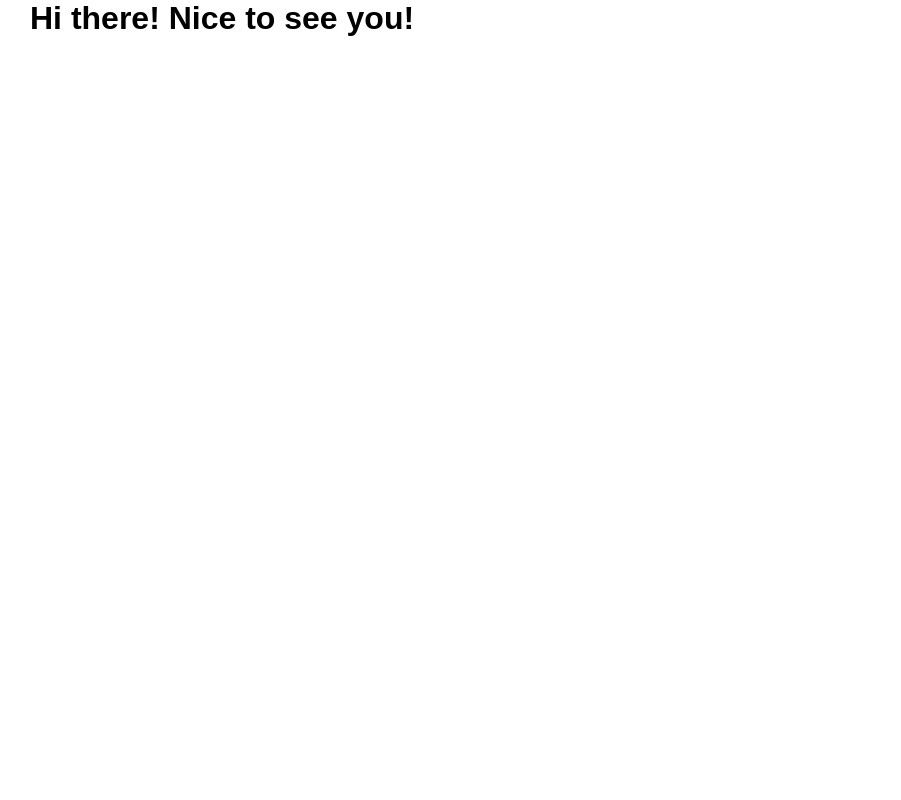
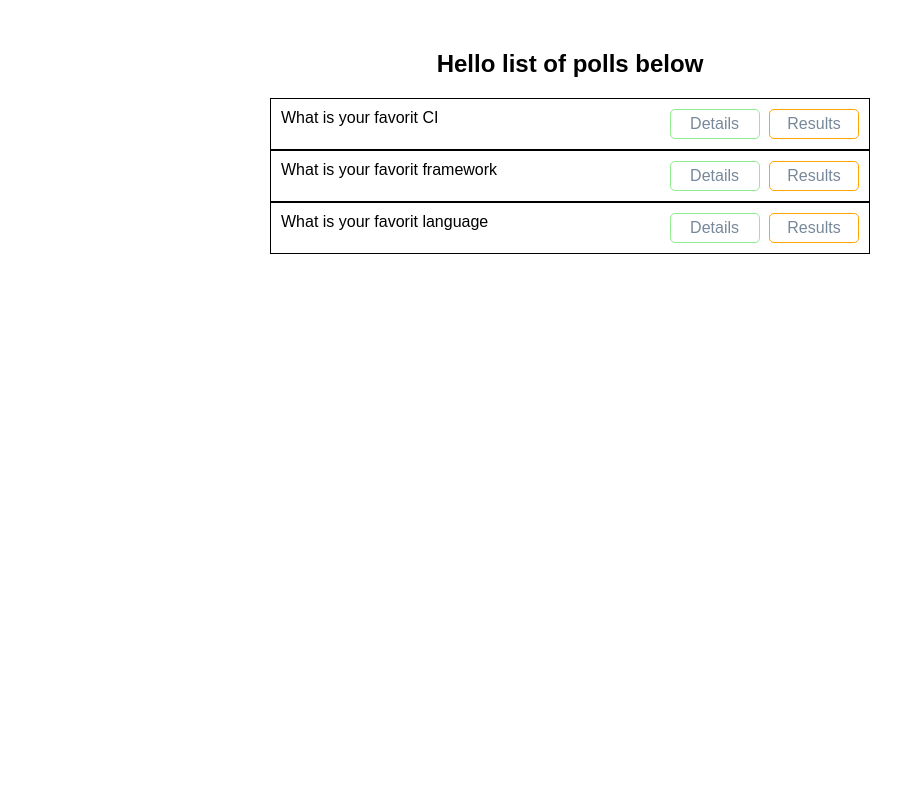
Before and after one commit to gmdmgithub/django_landing_page, a Django app: page /en/polls/ in a window 1280 px wide. Shown: the whole page, without its empty margins (70-971 px from the left). Run offline with Django 3.2, Linux system fonts and the light colour scheme; data comes from the database, SQL or seed files in the repository.

Commit message:
result and detail sceleton

```diff
--- /dev/null
+++ b/polls/templates/polls/details.html
@@ -0,0 +1 @@
+Details will be here
--- a/polls/templates/polls/index.html
+++ b/polls/templates/polls/index.html
@@ -6,6 +6,22 @@
 
 {% block content %}
 
-<h1> Hi there! {{ test }} </h1>
+<div class="polls">
+    <h2> Hello list of polls below </h2>
+    {% for q in latest_questions %}
+
+        <div class="row">
+            <p> {{ q.question_text }}</p>
+            <div>
+                <a class="primary" href="{% url 'polls:p_details' q.id %}">Details</a>
+                <a class="secondary" href="{% url 'polls:p_results' q.id %}">Results</a>
+            </div>
+        </div>
+
+    {% empty %}
+        <p>There is no question</p>
+    {% endfor %}
+
+</div>
 
 {% endblock content %}
--- /dev/null
+++ b/polls/templates/polls/results.html
@@ -0,0 +1 @@
+results here
--- a/polls/templates/polls/template.html
+++ b/polls/templates/polls/template.html
@@ -6,7 +6,7 @@
     <meta charset="UTF-8">
     <meta name="viewport" content="width=device-width, initial-scale=1.0">
     <meta http-equiv="X-UA-Compatible" content="ie=edge">
-    <title>Polling app</title>
+    <title>Polling {{ title }}</title>
     <link rel="stylesheet" href="{% static '/css/polls.css' %}">
 </head>
 <body>
--- a/polls/urls.py
+++ b/polls/urls.py
@@ -1,8 +1,14 @@
 from django.urls import path
 from . import views
+
+# namespace
+app_name = 'polls'
 
 urlpatterns = [
 
     path( '', views.home,  name='p_main'),
 
+    path( 'details/<str:pk>', views.details,  name='p_details'),
+    path( 'results/<str:pk>', views.results,  name='p_results'),
+
 ]
--- a/polls/views.py
+++ b/polls/views.py
@@ -1,7 +1,35 @@
 from django.shortcuts import render
+from django.http import Http404
 
 # Create your views here.
 
+from .models import Question, Choice
+
+
 def home(request):
-    context = {'test':'Nice to see you!'}
+
+    latest_question_list = Question.objects.order_by('-publish_date')
+
+    context = {'title':'main page', 'latest_questions':latest_question_list}
+
     return render(request, 'polls/index.html', context)
+
+def details(request, pk):
+
+    details = None
+    context = {'title':'details page'}
+
+    try:
+        question = Question.objects.get(pk=pk)
+        context['question'] = question
+    except Question.DoesNotExist:
+        raise Http404("Question des not exists")
+
+    return render(request, 'polls/details.html', context)
+
+def results(request, pk):
+
+    results = None
+    context = {'title':'details page', 'results':results}
+
+    return render(request, 'polls/results.html', context)
--- a/static/css/polls.css
+++ b/static/css/polls.css
@@ -11,6 +11,55 @@
 }
 .container{
     position: relative;
-    padding: 0 100px;
+    padding: 50px 100px;
     min-height: calc(100vh);
 }
+
+.polls{
+    display: flex;
+    max-width: 800px;
+    flex-direction: column;
+    align-items: center;
+    margin: 0 auto;
+}
+.polls h2{
+    margin-bottom: 20px;
+}
+
+.polls .row{
+    min-width: 600px;
+    min-height: 40px;
+    padding: 10px;
+    display: flex;
+    justify-content: space-between;
+    border: 1px solid black;
+}
+
+.row a{
+    display: inline-flex;
+    padding: 5px 10px;
+    border-radius: 5px;
+    width: 90px;
+    justify-content: center;
+    text-decoration: none;
+    color: lightslategray;
+}
+.row a:hover{
+    font-weight: bold;
+}
+.row a.primary{
+    border: 1px solid lightgreen;
+}
+.row a:hover.primary{
+    background: lightgreen;
+    color: #6e6e6e;
+}
+
+.row a.secondary{
+    border: 1px solid orange;
+    margin-left: 5px;
+}
+.row a:hover.secondary{
+    background: orange;
+    color: #2e2e2e;
+}
```
Also changed, not shown: polls/admin.py (+8 -0 lines).
